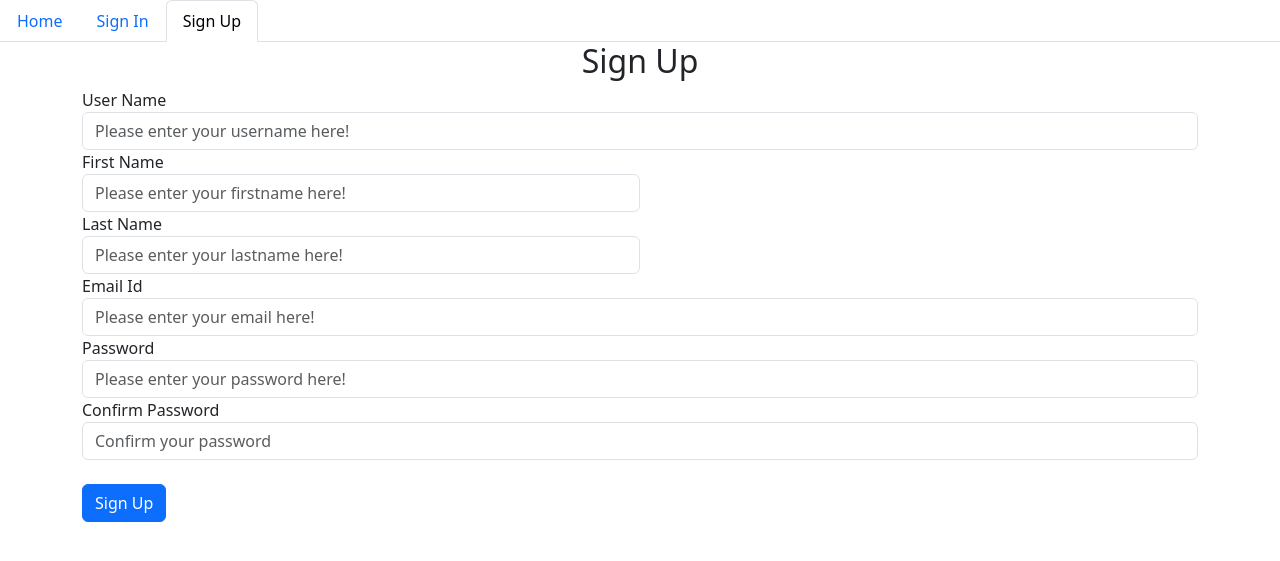
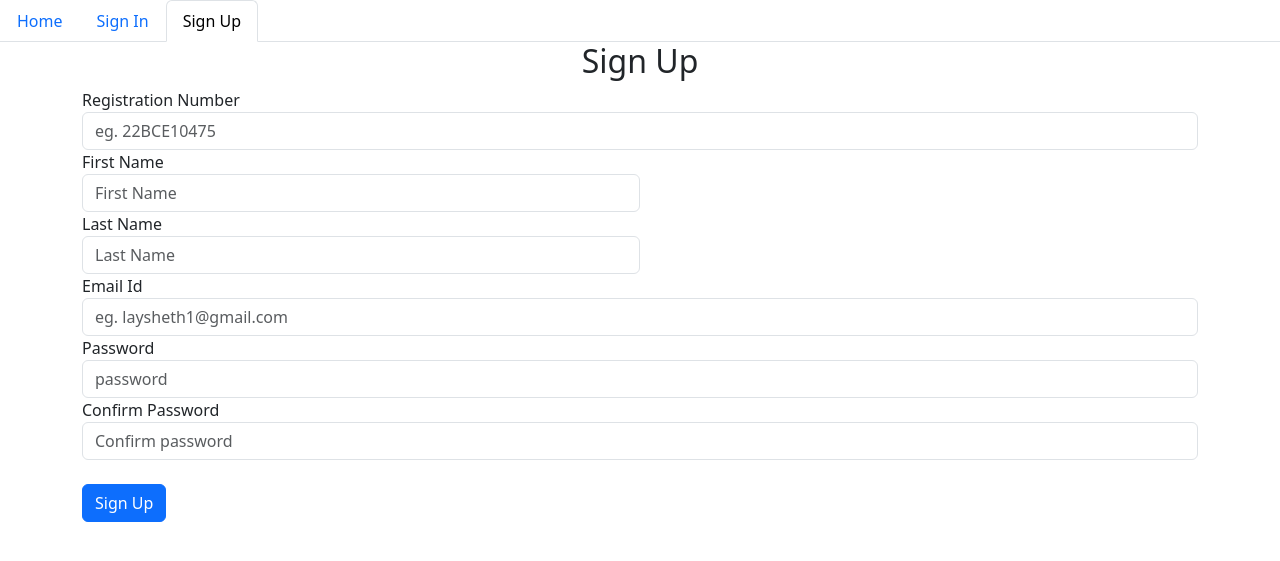
Before and after one commit to CLoaKY233/trackcenter, a Django app: page /signup in a window 1280 px wide. Shown: the part 56-617 px from the top of the page. Run offline with Django 5.2, Linux system fonts and the light colour scheme.

Commit message:
template changes for UI

```diff
--- a/templates/authsystem/signin.html
+++ b/templates/authsystem/signin.html
@@ -69,8 +69,8 @@
     <form action="/signin" method="post">
         {% csrf_token %}
         <div class="form-group">
-            <label for="username">Username</label>
-            <input type="text" class="form-control" id="username" name="username" placeholder="Enter your username">
+            <label for="username">Registration Number</label>
+            <input type="text" class="form-control" id="username" name="username" placeholder="eg. 22BCE10475">
         </div>
         <div class="form-group">
             <label for="password">Password</label>
--- a/templates/authsystem/signup.html
+++ b/templates/authsystem/signup.html
@@ -90,30 +90,30 @@
 <form action="/signup" method="post" class="container">
     {% csrf_token %}
     <div class="form-group">
-        <label for="username">User Name</label>
-        <input type="text" class="form-control" id="username" name="username" placeholder="Please enter your username here!" required>
+        <label for="username">Registration Number</label>
+        <input type="text" class="form-control" id="username" name="username" placeholder="eg. 22BCE10475" required>
     </div>
     <div class="form-row">
         <div class="form-group col-md-6">
             <label for="firstname">First Name</label>
-            <input type="text" class="form-control" id="firstname" name="fname" placeholder="Please enter your firstname here!" required>
+            <input type="text" class="form-control" id="firstname" name="fname" placeholder="First Name" required>
         </div>
         <div class="form-group col-md-6">
             <label for="lastname">Last Name</label>
-            <input type="text" class="form-control" id="lastname" name="lname" placeholder="Please enter your lastname here!" required>
+            <input type="text" class="form-control" id="lastname" name="lname" placeholder="Last Name" required>
         </div>
     </div>
     <div class="form-group">
         <label for="email">Email Id</label>
-        <input type="email" class="form-control" id="email" name="email" placeholder="Please enter your email here!" required>
+        <input type="email" class="form-control" id="email" name="email" placeholder="eg. laysheth1@gmail.com" required>
     </div>
     <div class="form-group">
         <label for="password">Password</label>
-        <input type="password" class="form-control" id="pass1" name="pass1" placeholder="Please enter your password here!" required>
+        <input type="password" class="form-control" id="pass1" name="pass1" placeholder="password" required>
     </div>
     <div class="form-group">
         <label for="confirm_password">Confirm Password</label>
-        <input type="password" class="form-control" id="pass2" name="pass2" placeholder="Confirm your password" required>
+        <input type="password" class="form-control" id="pass2" name="pass2" placeholder="Confirm password" required>
     </div>
     <br>
     <button type="submit" class="btn btn-primary">Sign Up</button>
--- a/templates/userprofile/profile.html
+++ b/templates/userprofile/profile.html
@@ -100,7 +100,7 @@
         </div>
         <div class="profile-field">
             <span class="profile-label">GitHub ID:</span>
-            <span class="profile-value"><a href={{ user_profile.github_id }}>click here to view github</a></span>
+            <span class="profile-value"><a href={{ user_profile.github_id }}>{{ user_profile.github_id }}</a></span>
         </div>
         <div class="profile-field">
             <span class="profile-label">Project Name:</span>
@@ -112,7 +112,7 @@
         </div>
         <div class="profile-field">
             <span class="profile-label">Project Link:</span>
-            <span class="profile-value"><a href={{ user_profile.project_link }}>click here to view project</a></span>
+            <span class="profile-value"><a href={{ user_profile.project_link }}>{{ user_profile.project_link }}</a></span>
         </div>
         <div class="profile-field">
             <span class="profile-label">Email Address:</span>
```
